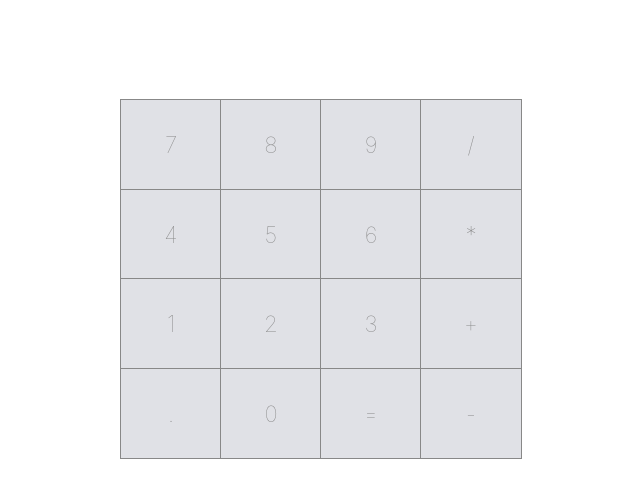
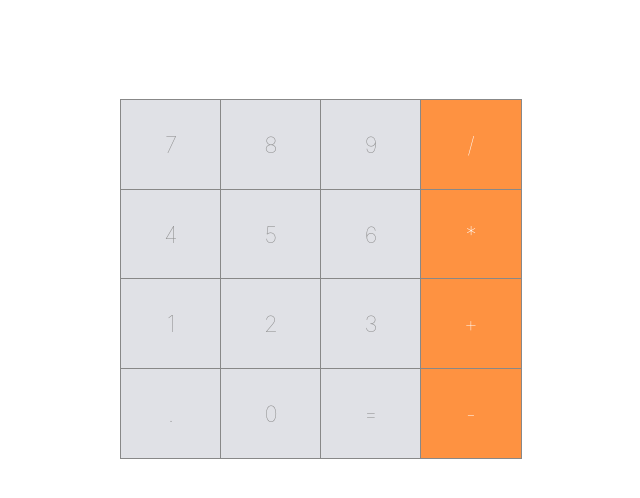
Before and after one commit to Oroko/React-calculator-app2, a React (Create React App) app: page / in a window 1280 px wide. Shown: the top 498 px of the page, without its empty margins (319-959 px from the left). Built offline with nearby package versions, Linux system fonts and the light colour scheme.

Commit message:
Added a function isOperator to change the color of the operators buttons

```diff
--- a/src/components/Button.css
+++ b/src/components/Button.css
@@ -10,3 +10,7 @@
   color: #888888;
   outline: 1px solid #888888;
 }
+.operator {
+  background-color: #fe9241;
+  color: #ffffff;
+}
--- a/src/components/Button.jsx
+++ b/src/components/Button.jsx
@@ -1,8 +1,20 @@
 import React, { Component } from "react";
 import "./Button.css";
 class Button extends Component {
+  isOperator = (val) => {
+    return !isNaN(val) || val === "." || val === "=";
+  };
+
   render() {
-    return <div className="button">{this.props.children}</div>;
+    return (
+      <div
+        className={`button ${
+          this.isOperator(this.props.children) ? "" : "operator"
+        }`}
+      >
+        {this.props.children}
+      </div>
+    );
   }
 }
 
```
